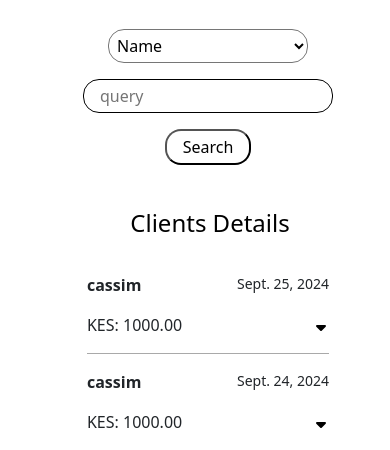
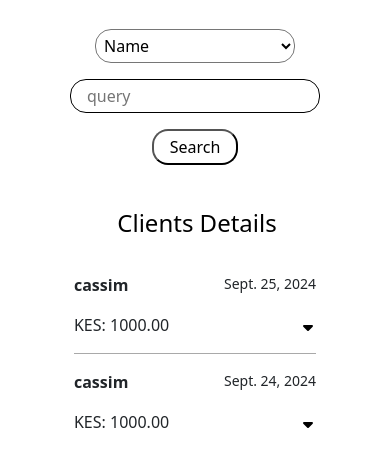
Before and after one commit to pressnardy/insuranceapp, a Django app: template clients/templates/clients/search.html in a window 390 px wide. Shown: the part 51-501 px from the top of the page. Run offline with Django 5.2, Linux system fonts and the light colour scheme; the template is opened without the code that fills it: values that come from a table or form of the project are taken from there, others are empty; data comes from the database, SQL or seed files in the repository.

Commit message:
ammended search form

```diff
--- a/clients/static/clients/search.css
+++ b/clients/static/clients/search.css
@@ -52,7 +52,7 @@ select#id_category {
 }
 
 
-#search-form {
+form#search-form {
     display: flex;
     min-width: fit-content;
     align-items: center;
@@ -74,12 +74,22 @@ input#query {
 
 }
 
+.search-by {
+    display: flex;
+    gap: 16px;
+    align-items: center;
+
+}
+
+
+
 @media screen and (max-width: 600px) {
 
     form#search-form {
         display: flex;
         flex-direction: column;
-        width: 400px;
+        align-items: center;
+        width: 350px;
     }
 
     .search-by.sf-element {
```
